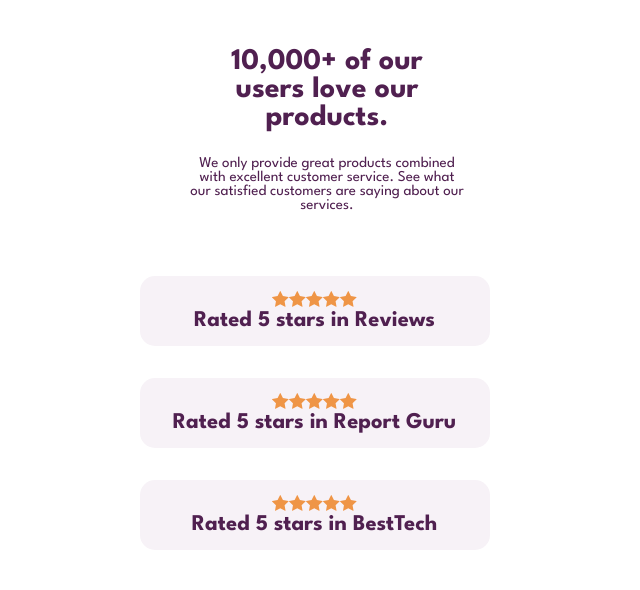
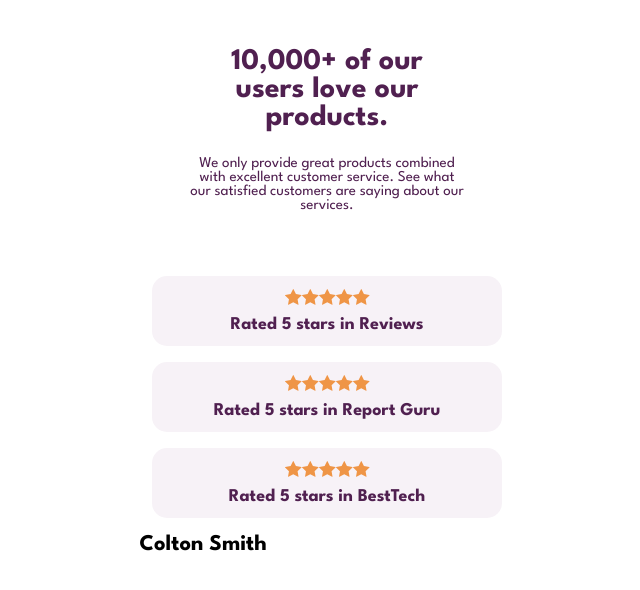
Before and after one commit to Markevo5150/Social-Proof-Section, a React (Vite) app: page / in a window 1280 px wide. Shown: the top 590 px of the page, without its empty margins (313-953 px from the left). Built offline with nearby package versions, Linux system fonts and the light colour scheme.

Commit message:
FIles added

```diff
--- a/src/App.scss
+++ b/src/App.scss
@@ -2,7 +2,7 @@
   width: 375px;
   margin: auto;
   /*background: var(--LightGray);*/
-  height: 500px;
+  height: 800px;
 }
 .header {
   padding: 3rem;
@@ -17,5 +17,7 @@
 .header__info {
   color: var(--VeryDarkMagenta);
   font-weight: var(--normalFont);
-  margin-bottom: 1rem;
 }
+.rating-section {
+  margin-top: 1rem;
+}
--- a/src/App.tsx
+++ b/src/App.tsx
@@ -1,4 +1,5 @@
 import Rate from "./components/rate/Rate";
+import Testimony from "./components/testimony/Testimony";
 export default function App() {
   return (
     <>
@@ -18,6 +19,9 @@
           <Rate stars={5}>Rated 5 stars in Report Guru</Rate>
           <Rate stars={5}>Rated 5 stars in BestTech</Rate>
         </div>
+        <div className="comment-section">
+          <Testimony name="Colton Smith" comment="Put an order"></Testimony>
+        </div>
       </div>
     </>
   );
--- a/src/components/rate/Rate.scss
+++ b/src/components/rate/Rate.scss
@@ -1,6 +1,7 @@
 .rt {
   background-color: var(--LightGrayishMagenta);
-  margin-bottom: 2rem;
+  margin: auto;
+  margin-bottom: 1rem;
   width: 350px;
   text-align: center;
   color: var(--VeryDarkMagenta);
@@ -10,4 +11,8 @@
   flex-direction: column;
   justify-content: center;
   border-radius: 15px;
+  font-size: 12px;
 }
+.starBox {
+  margin-bottom: 0.5rem;
+}
--- /dev/null
+++ b/src/components/testimony/Testimony.tsx
@@ -0,0 +1,15 @@
+import classNames from "classnames";
+import { Props } from "./types";
+import "./Testimony.scss";
+
+export default function Testimony({ image, name, userTitle, comment }: Props) {
+  return (
+    <div className={classNames("testimony")}>
+      <div className="img"></div>
+      <div className="title">
+        <h2>{name}</h2>
+        <h3>{userTitle}</h3>
+      </div>
+    </div>
+  );
+}
--- /dev/null
+++ b/src/components/testimony/index.ts
@@ -0,0 +1 @@
+export * from "./Testimony";
--- /dev/null
+++ b/src/components/testimony/types.ts
@@ -0,0 +1,5 @@
+export interface Props {
+  name: string;
+  userTitle: string;
+  comment: string;
+}
```
Also changed, not shown: src/components/testimony/Testimony.scss (added).
